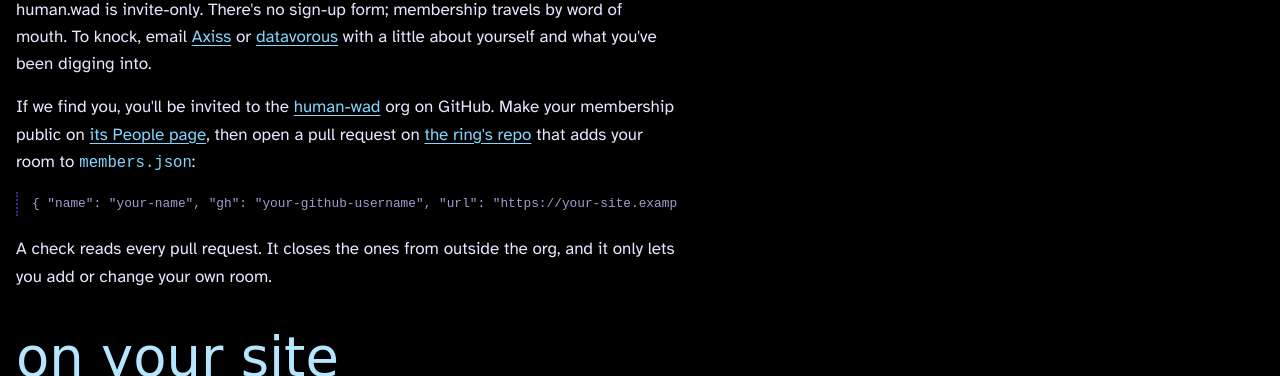
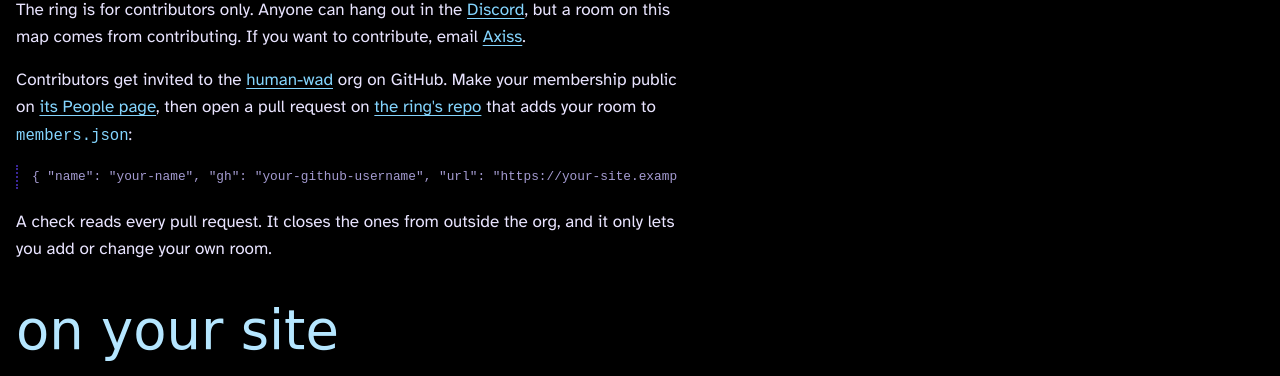
Before and after one commit to human-wad/human-wad, a plain HTML site: page index.html in a window 1280 px wide. Shown: the part 770-1146 px from the top of the page. Drawn offline with Linux system fonts and the light colour scheme; a web font is replaced by a local one.

Commit message:
Make the ring contributors-only; point to Discord and email

```diff
--- a/index.html
+++ b/index.html
@@ -116,8 +116,8 @@
 <main>
   <section id="door" aria-labelledby="door-h">
     <h2 id="door-h">the door</h2>
-    <p>human.wad is invite-only. There's no sign-up form; membership travels by word of mouth. To knock, email <a href="mailto:axiss@axisspri.me">Axiss</a> or <a href="mailto:datavorous.work@gmail.com">datavorous</a> with a little about yourself and what you've been digging into.</p>
-    <p>If we find you, you'll be invited to the <a href="https://github.com/human-wad">human-wad</a> org on GitHub. Make your membership public on <a href="https://github.com/orgs/human-wad/people">its People page</a>, then open a pull request on <a href="https://github.com/human-wad/human-wad">the ring's repo</a> that adds your room to <code>members.json</code>:</p>
+    <p>The ring is for contributors only. Anyone can hang out in the <a href="https://discord.gg/xEtTbcHwW7">Discord</a>, but a room on this map comes from contributing. If you want to contribute, email <a href="mailto:axiss@axisspri.me">Axiss</a>.</p>
+    <p>Contributors get invited to the <a href="https://github.com/human-wad">human-wad</a> org on GitHub. Make your membership public on <a href="https://github.com/orgs/human-wad/people">its People page</a>, then open a pull request on <a href="https://github.com/human-wad/human-wad">the ring's repo</a> that adds your room to <code>members.json</code>:</p>
 <pre>{ "name": "your-name", "gh": "your-github-username", "url": "https://your-site.example" }</pre>
     <p>A check reads every pull request. It closes the ones from outside the org, and it only lets you add or change your own room.</p>
   </section>
```
Also changed, not shown: 1 other file.
